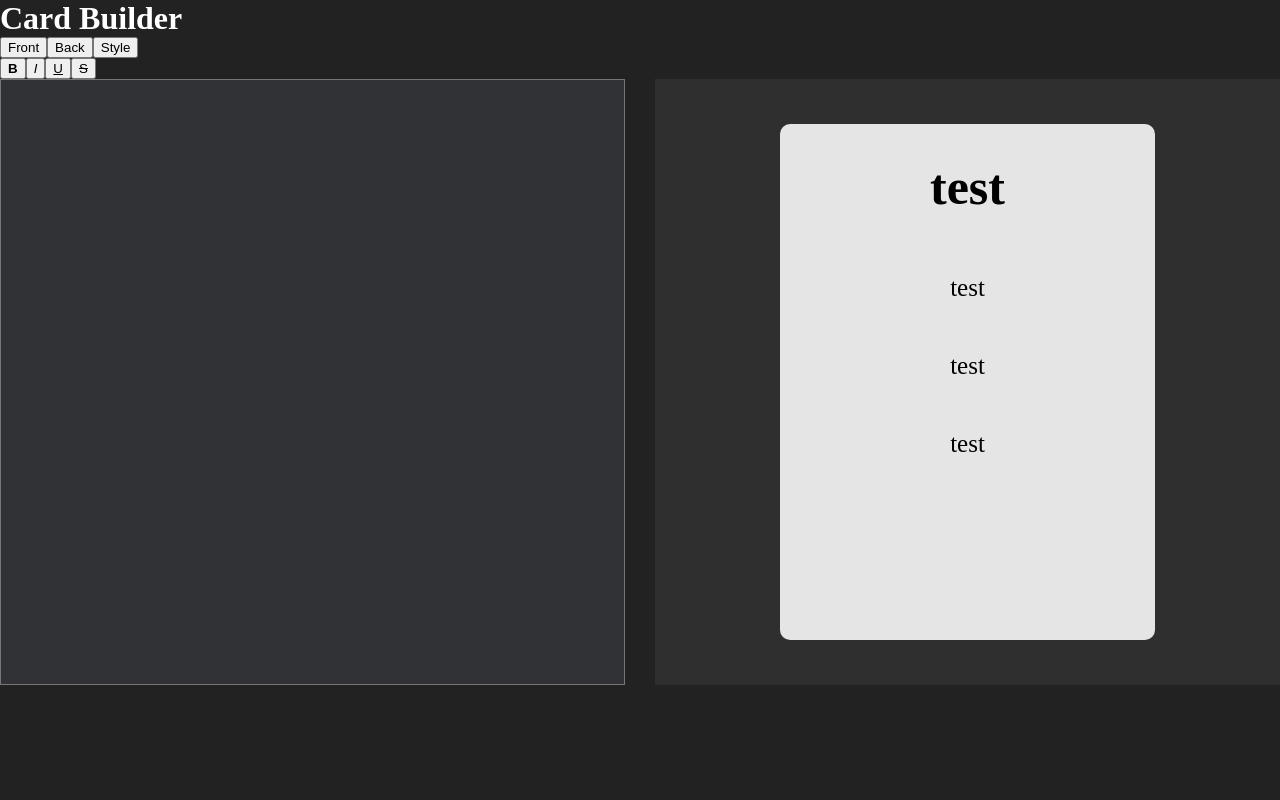
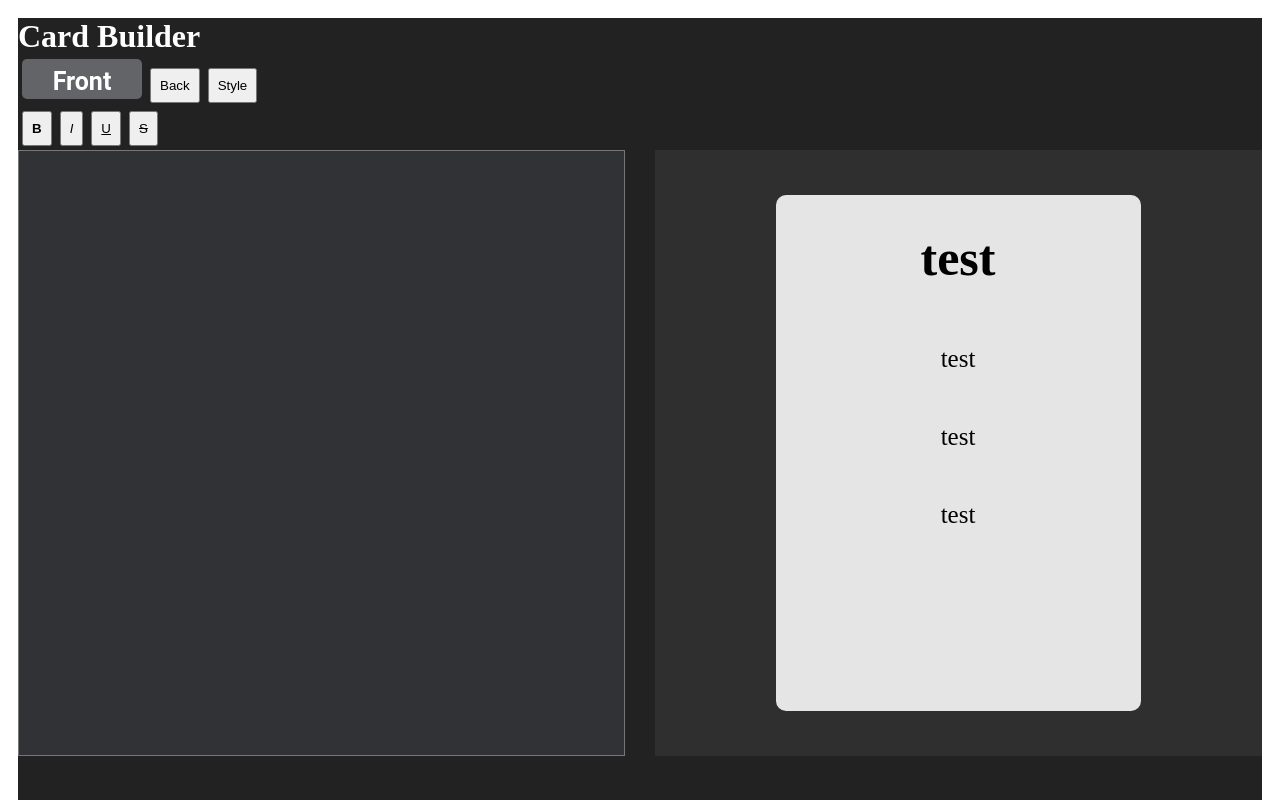
Before and after one commit to 18barbers2/gostudycards, a React (Vite) app in the folder frontend/: page / in a window 1280 px wide. Shown: the top 800 px of the page. Built offline with nearby package versions, Linux system fonts and the light colour scheme.

Commit message:
feature: added class name to button

```diff
--- a/frontend/src/css/CardBuilder.css
+++ b/frontend/src/css/CardBuilder.css
@@ -19,7 +19,8 @@
 }
 
 body {
-    margin: 0;
+    /* margin: 10px; */
+    padding: 10px;
 }
 
 .page-title {
@@ -36,3 +37,19 @@ body {
 iframe {
     text-wrap: wrap;
 }
+
+button {
+    padding: 1vh;
+    margin: 0.5vh;
+}
+.front-button {
+    width: 15vh;
+    height: 5vh;
+    font-size: 25px;
+    font-family:'Roboto',  'Futura', 'Helvetica';
+    font-weight: bold;
+    background-color: #636468;
+    border-radius: 5px;
+    color: white;
+    border: none;
+}
--- a/frontend/src/pages/CardBuilder.tsx
+++ b/frontend/src/pages/CardBuilder.tsx
@@ -70,7 +70,7 @@ export default function CardBuilder() {
         <div className='card-builder-page'>
             <h1 className='page-title'>Card Builder</h1>
             <div className='editor-controls'>
-                <button>Front</button>
+                <button className='front-button'>Front</button>
                 <button>Back</button>
                 <button>Style</button>
             </div>
```
